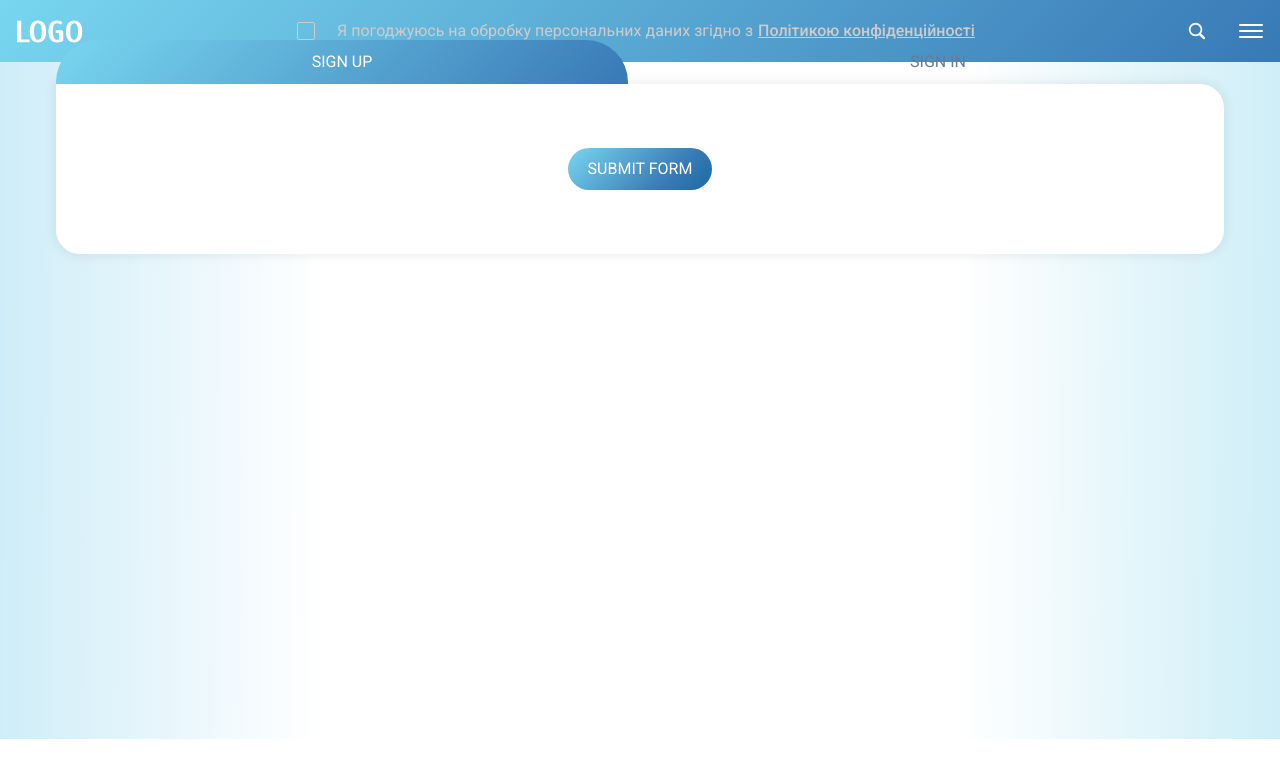
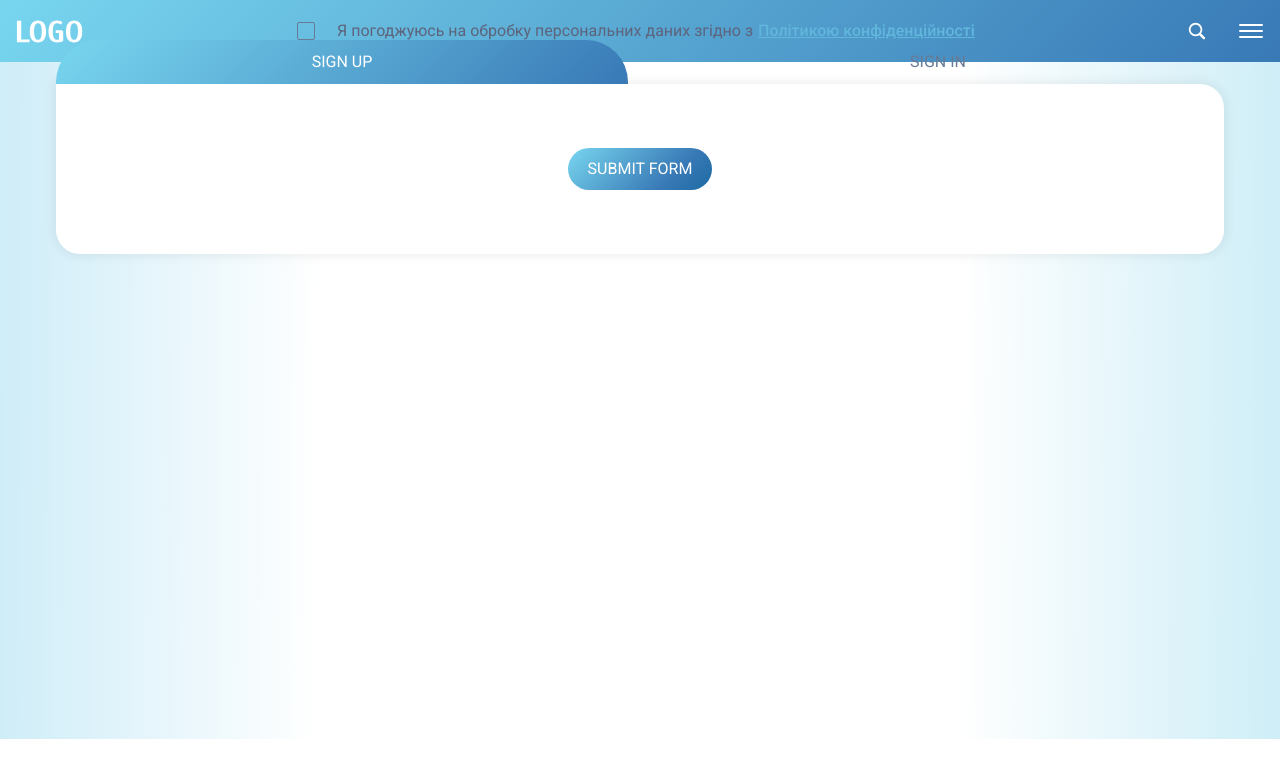
Before and after one commit to it-volunteers-ukraine/ChariERP, a Next.js app in the folder client/: page /en/sign-up in a window 1280 px wide. Shown: the top 778 px of the page. Built offline with nearby package versions, Linux system fonts and the light colour scheme.

Commit message:
Added hover

```diff
--- a/client/src/components/header/index.tsx
+++ b/client/src/components/header/index.tsx
@@ -24,7 +24,7 @@ export const Header = () => {
 
         <Checkbox
           checked={true}
-          disabled={true}
+          // disabled={true}
           // error={true}
           hrefText="Політикою конфіденційності"
           label="Я погоджуюсь на обробку персональних даних згідно з"
```
